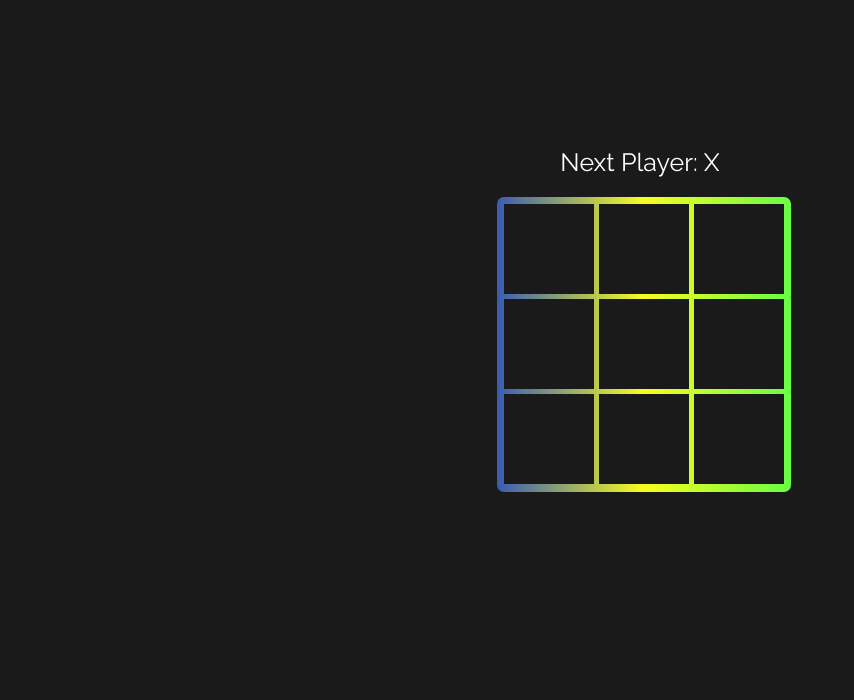
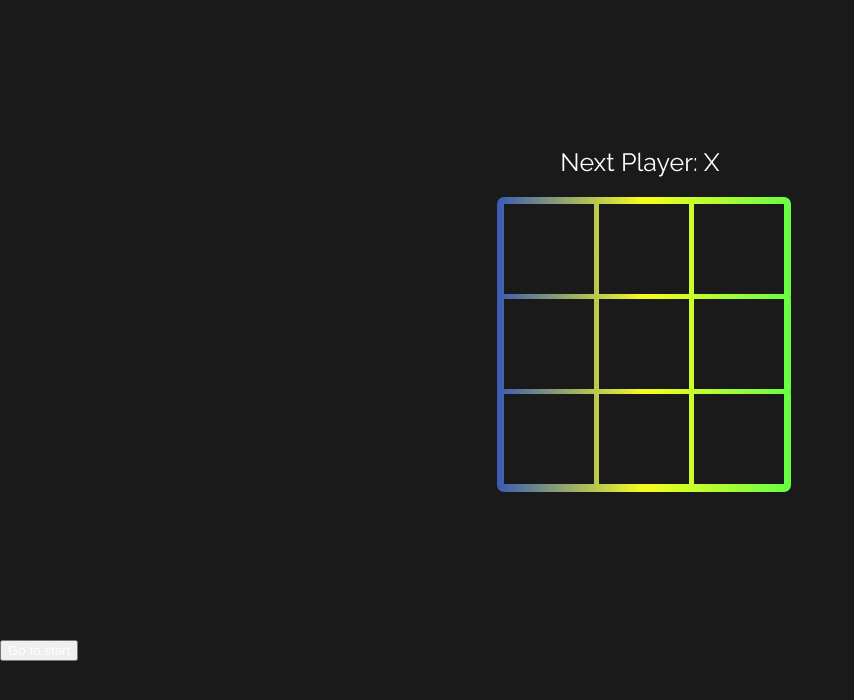
Before and after one commit to Alejandrox27/TicTacToe, a React (Vite) app: page / in a window 1280 px wide. Shown: the top 700 px of the page, without its empty margins (0-854 px from the left). Built offline with nearby package versions, Linux system fonts and the light colour scheme.

Commit message:
History for tictactoe

```diff
--- a/src/App.jsx
+++ b/src/App.jsx
@@ -2,17 +2,14 @@ import { useState } from 'react'
 import { Square } from './components/Square'
 import './App.css'
 
-export default function App(){
-  const [xIsNext, setXIsNext] = useState(true);
-  const [squares, setSquares] = useState(Array(9).fill(null));
-
+function Board({ squares, xIsNext, onPlay }){
   function handleClick(i){
     if(squares[i] || calculateWinner(squares)) return;
 
     const nextSquares = squares.slice();
     nextSquares[i] = xIsNext ? "X" : "O";
-    setSquares(nextSquares);
-    setXIsNext(!xIsNext);
+
+    onPlay(nextSquares);
   }
 
   let status_win;
@@ -23,8 +20,7 @@ export default function App(){
     document.getElementById("restart-button").classList.add("d-none")
     document.getElementsByClassName("container")[0].classList.remove("d-none")
     document.getElementById("restart-game").classList.add("d-none")
-    setSquares(Array(9).fill(null));
-    setXIsNext(true);
+    onPlay(Array(9).fill(null));
   }
 
   const winner = calculateWinner(squares);
@@ -99,3 +95,47 @@ function calculateWinner(squares) {
   }
   return null;
 }
+
+export default function game(){
+  const [history, setHistory] = useState([Array(9).fill(null)]);
+  const [currentMove, setCurrentMove] = useState(0);
+  const xIsNext = currentMove % 2 === 0;
+  const currentSquares = history[history.length - 1];
+
+  const handlePlay = (nextSquares) => {
+    setHistory([...history, nextSquares])
+    setCurrentMove(currentMove + 1)
+  }
+
+  const jumpTo = (move) => {
+
+  }
+
+  let description = "";
+  const moves = history.map((squares, move) => {
+    if(move > 0){
+      description = "Go to Move #" + move;
+    } else {
+      description = "Go to start";
+    }
+
+    return (
+      <>
+        <li key={move}>
+          <button onClick={() => jumpTo(move)}>{description}</button>
+        </li>
+      </>
+    );
+  });
+
+  return (
+    <>
+      <div className='BodyGame'>
+        <Board squares={currentSquares} xIsNext={xIsNext} onPlay={handlePlay} />
+      </div>
+      <div className='BodyHistory'>
+        <ol>{moves}</ol>
+      </div>
+    </>
+  );
+}
```
